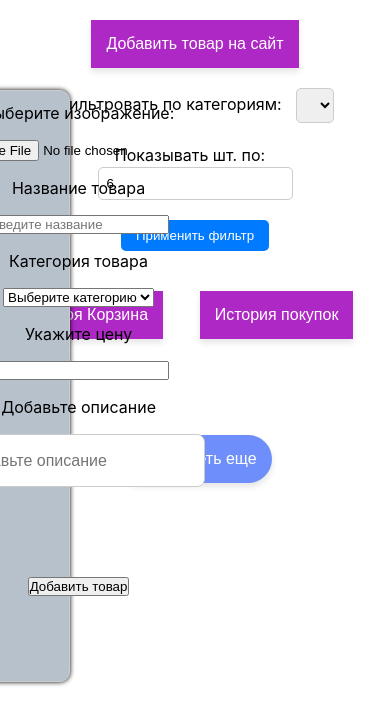
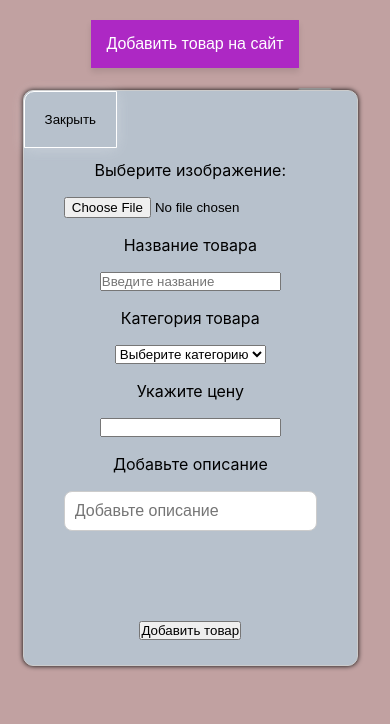
Before and after one commit to maaloznal/Fake-Store, a website built with Vite: page index.html in a window 390 px wide. Both pictures are taken after a click on the button "Добавить товар на сайт". Built offline with nearby package versions, Linux system fonts and the light colour scheme; no server answers.

Commit message:
Завершено

```diff
--- a/package.json
+++ b/package.json
@@ -6,7 +6,8 @@
   "scripts": {
     "dev": "vite",
     "build": "vite build",
-    "preview": "vite preview"
+    "preview": "vite preview",
+    "start": "npm run dev"
   },
   "devDependencies": {
     "@eslint/js": "^9.14.0",
@@ -15,8 +16,7 @@
     "eslint-plugin-prettier": "^5.2.1",
     "globals": "^15.12.0",
     "prettier": "^3.3.3",
-    "vite": "^5.4.10",
-    "vite-plugin-pages": "^0.32.3"
+    "vite": "^5.4.10"
   },
   "dependencies": {
     "@sentry/browser": "^8.38.0"
--- a/store.css
+++ b/store.css
@@ -456,8 +456,47 @@ button.toggle-text-button {
 
 @media screen and (max-width: 480px) {
   body{
-    background-color:#fff;
+    background-color:#c1a1a1;
   }
+
+  p{
+    background-color:#ffffff;
+    color: black;
+  }
+
+  div.main {
+    height: revert-layer;
+    width: 90%;
+    display: inline-flex;
+}
+
+.admin-panel {
+  display: flex;
+  border: 1px solid #ccc;
+  border-radius: 10px;
+  box-shadow: 0 0px 5px rgba(0, 0, 0, 1.1);
+  z-index: 1;
+  display: none;
+  position: absolute;
+  top: 90px;
+  right: 2rem;
+  width: 86%;
+  height: 36rem;
+  background: #b7c1cc;
+  align-items: flex-start;
+  flex-direction: column;
+}
+
+#products-container {
+  display: grid;
+  grid-template-columns: repeat(auto-fit, minmax(180px, 1fr));
+  grid-gap: 20px;
+  font-family: Arial, Helvetica, sans-serif;
+  max-width: 800px;
+  padding: 20px;
+  overflow-y: auto;
+  margin-right: -40px;
+}
 
   .product-card h3 {
     color: black;
```
